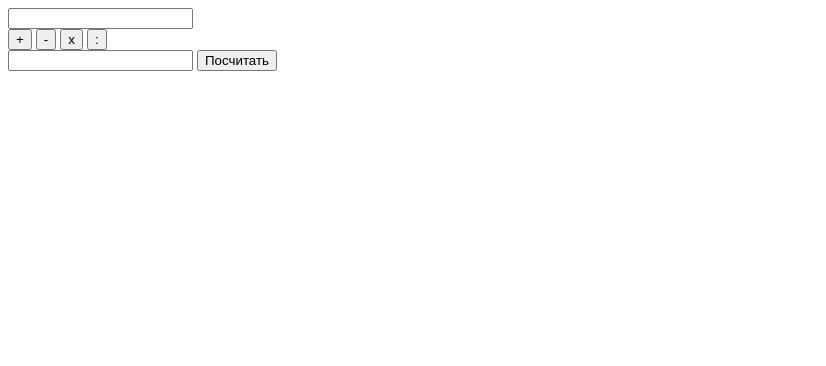
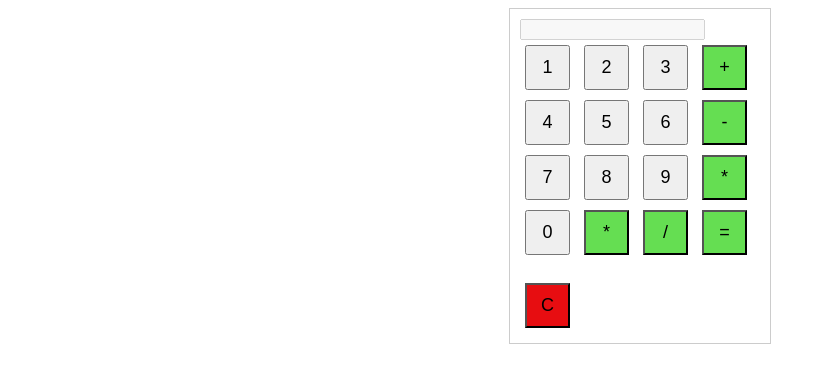
Before and after one commit to hohlamon/hohlamon.github.io, a plain HTML site: page index.html in a window 1280 px wide. Shown: the whole page, without its empty margins (0-826 px from the left). Drawn offline with Linux system fonts and the light colour scheme.

Commit message:
prototype

```diff
--- a/index.html
+++ b/index.html
@@ -1,21 +1,87 @@
 <!DOCTYPE html>
-<html lang="ru">
+<html lang="en">
 <head>
-	<meta charset="UTF-8">
-	<meta name="viewport" content="width=device-width, initial-scale=1.0">
-	<title>Document</title>
+<meta charset="UTF-8">
+<meta name="viewport" content="width=device-width, initial-scale=1.0">
+<title>Simple Calculator</title>
+<style>
+    .calculator {
+        width: 240px;
+        margin: auto;
+        border: 1px solid #ccc;
+        padding: 10px;
+    }
+    input[type="button"] {
+        width: 45px;
+        height: 45px;
+        margin: 5px;
+        font-size: 18px;
+    }
+    .operation{
+        width: 50px;
+        height: 50px;
+        margin: 5px;
+        font-size: 18px;
+        background-color: rgb(101, 222, 82);
+
+    }
+    .determinate{
+        width: 50px;
+        height: 50px;
+        margin: 5px;
+        font-size: 18px;
+        background-color: rgb(231, 13, 17);
+
+
+
+    }
+</style>
 </head>
 <body>
-	<input id="num1" />
-    <div id="operator_btns">
-        <button id="plus" >+</button>
-        <button id="minus" >-</button>
-        <button id="times" >x</button>
-        <button id="divide" >:</button>
+<div class="calculator">
+    <input type="text" id="display" disabled>
+    <br>
+    <input type="button" value="1" onclick="addToDisplay('1')">
+    <input type="button" value="2" onclick="addToDisplay('2')">
+    <input type="button" value="3" onclick="addToDisplay('3')">
 
-      </div>
-      <input id="num2" />
-      <button >Посчитать</button>
+    <input type="button" class = "operation" value="+" onclick="addToDisplay('+')">
 
+    <input type="button" value="4" onclick="addToDisplay('4')">
+    <input type="button" value="5" onclick="addToDisplay('5')">
+    <input type="button" value="6" onclick="addToDisplay('6')">
+    <input type="button" class = "operation" value="-" onclick="addToDisplay('-')">
+    <input type="button" value="7" onclick="addToDisplay('7')">
+    <input type="button" value="8" onclick="addToDisplay('8')">
+    <input type="button" value="9" onclick="addToDisplay('9')">
+    <input type="button" class = "operation" value="*" onclick="addToDisplay('*')">
+    <input type="button" value="0" onclick="addToDisplay('0')">
+    <input type="button" class = "operation" value="*" onclick="addToDisplay('*')">
+    <input type="button" class = "operation" value="/" onclick="addToDisplay('/')">
+    <input type="button" class = "operation" value="=" onclick="calculate()">
+    <br>
+    <br>
+    <input type="button" class = "determinate" value="C" onclick="clearDisplay()">
+
+</div>
+
+<script>
+    function addToDisplay(value) {
+        document.getElementById('display').value += value;
+    }
+
+    function clearDisplay() {
+        document.getElementById('display').value = '';
+    }
+
+    function calculate() {
+        try {
+            let result = eval(document.getElementById('display').value);
+            document.getElementById('display').value = result;
+        } catch (error) {
+            document.getElementById('display').value = 'Error';
+        }
+    }
+</script>
 </body>
 </html>
```
